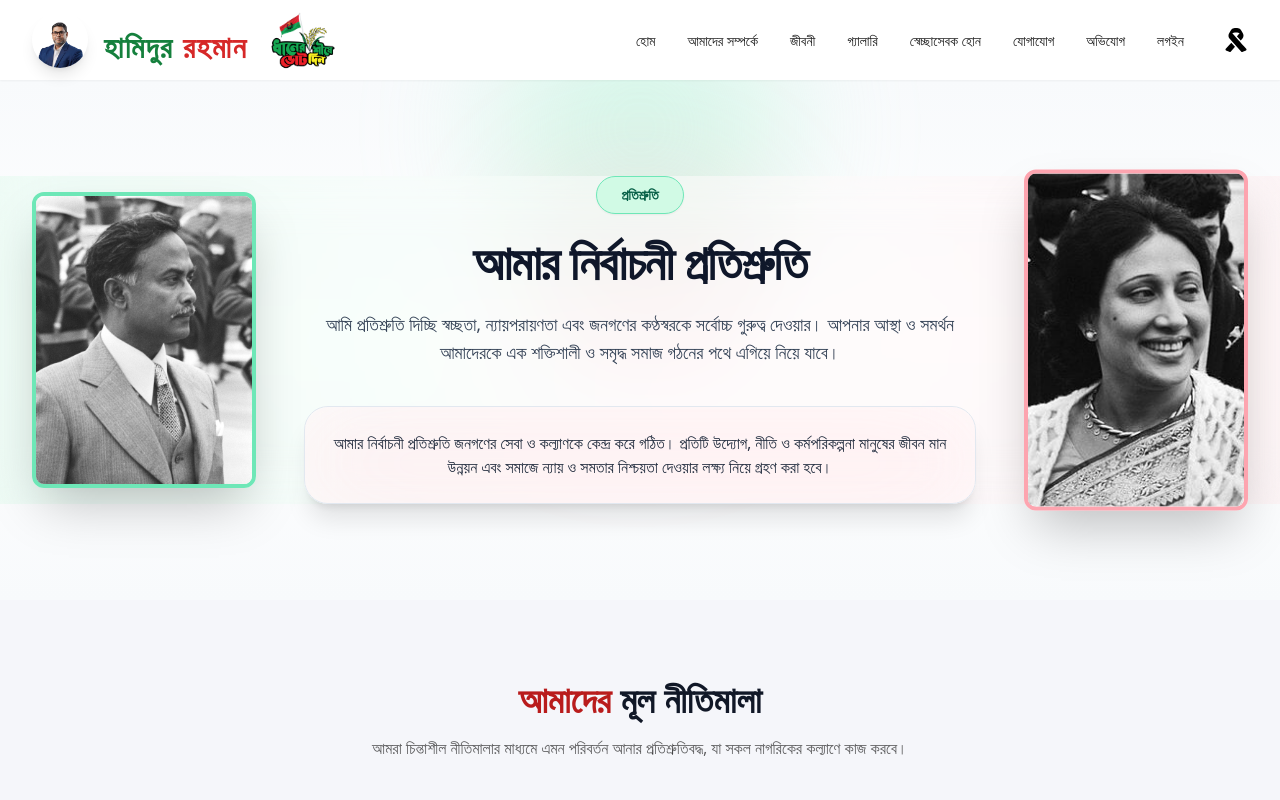
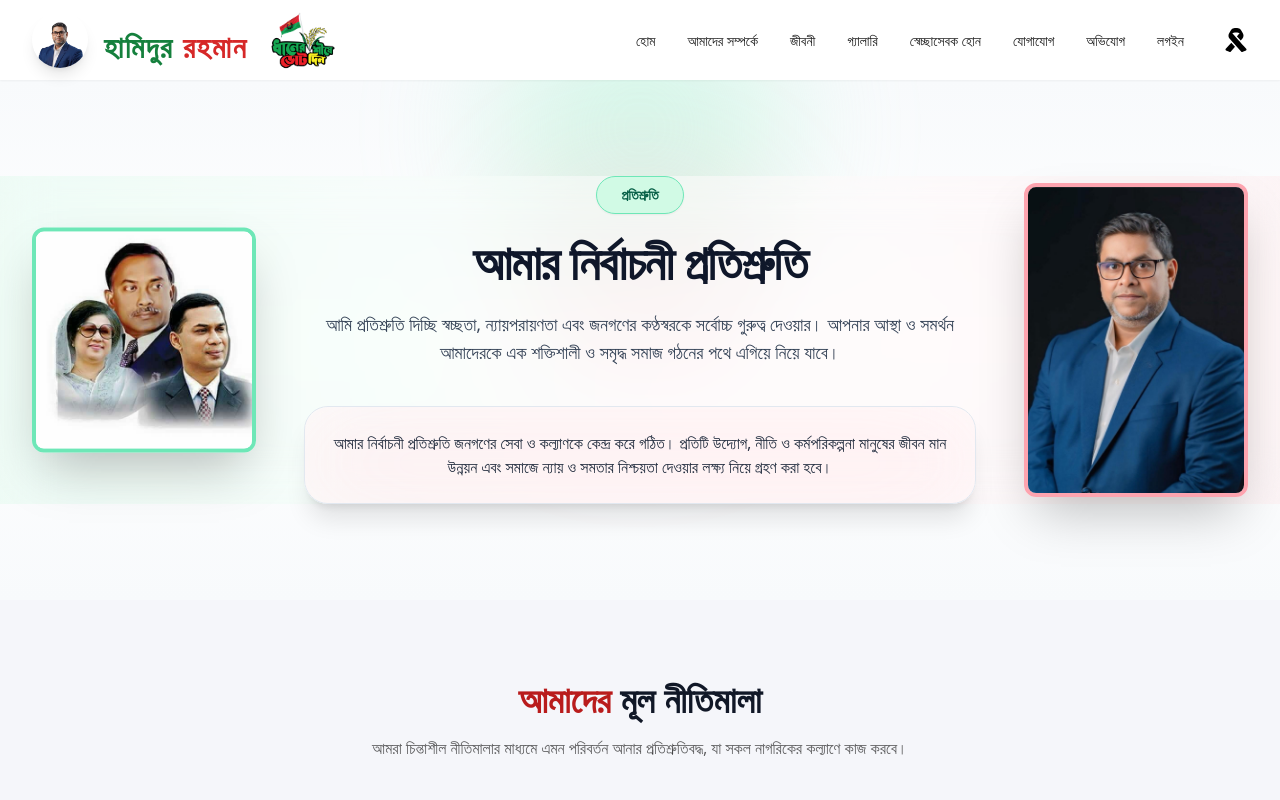
Before and after one commit to Mahii-11/political001, a React (Vite) app: page /promise in a window 1280 px wide. Shown: the top 800 px of the page. Built offline with nearby package versions, Linux system fonts and the light colour scheme; a web font is replaced by a local one.

Commit message:
add a new image

```diff
--- a/src/pages/Campaign.jsx
+++ b/src/pages/Campaign.jsx
@@ -108,7 +108,7 @@ export default function Campaign() {
 
     {/* Left Image */}
     <img
-      src="/images/leader1.jpg"
+      src="/images/familyimage.png"
       alt="নেত্রী"
       className="hidden md:block absolute left-0 top-1/2 transform -translate-y-1/2 w-40 md:w-48 lg:w-56 rounded-xl shadow-2xl border-4 border-emerald-300 object-cover"
     />
@@ -163,7 +163,7 @@ export default function Campaign() {
 
 
     <img
-      src="/images/ziaur.jpg"
+      src="/images/neta2.jpeg"
       alt="জিয়াউর রহমান"
       className="hidden md:block absolute right-0 top-1/2 transform -translate-y-1/2 w-40 md:w-48 lg:w-56 rounded-xl shadow-2xl border-4 border-rose-300 object-cover"
     />
```
Also changed, not shown: public/images/familyimage.png (added).
